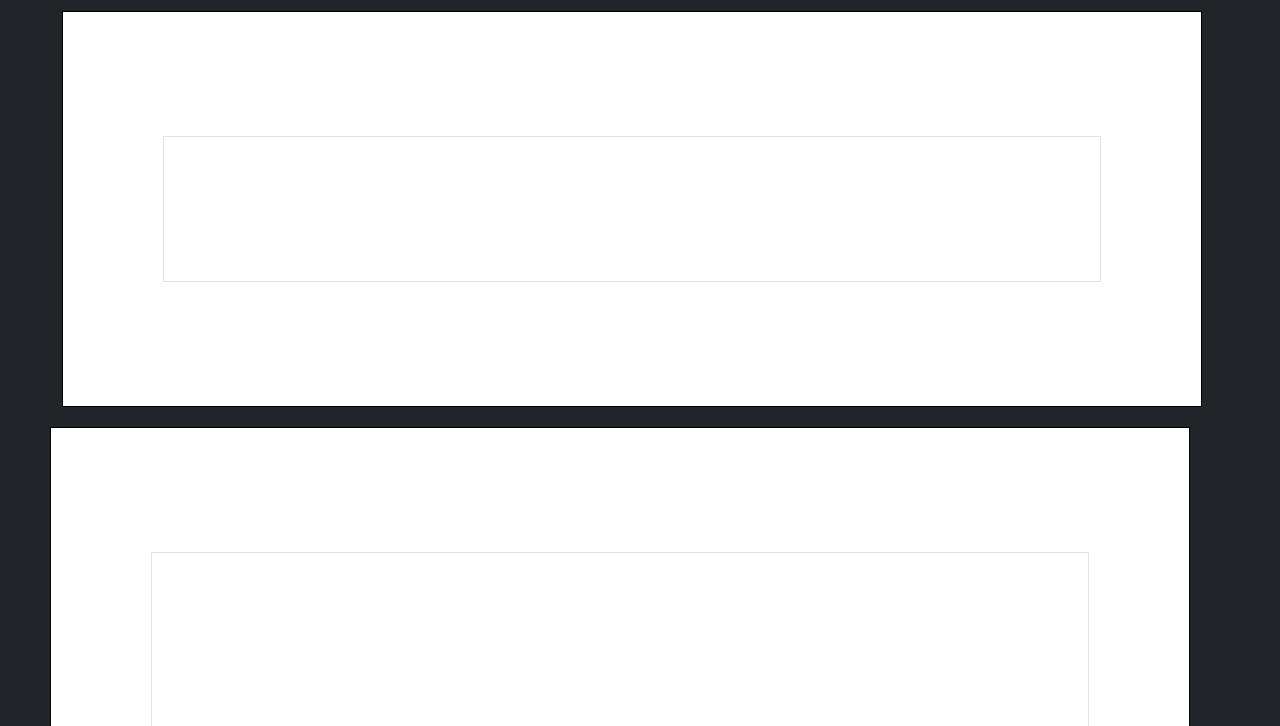
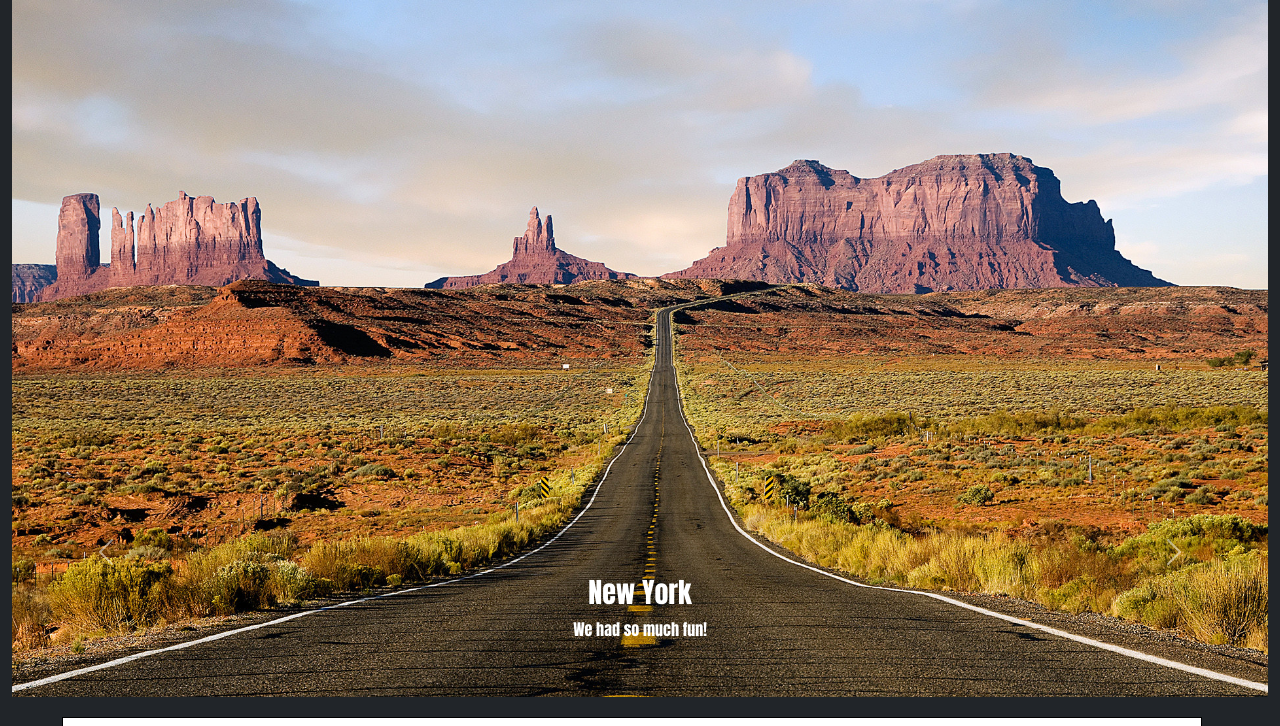
Before and after one commit to arnovcs/arnovcs.github.io, a plain HTML site: page bootstrap-demo/index.html in a window 1280 px wide. Shown: the part 74-800 px from the top of the page. Drawn offline with nearby package versions, Linux system fonts and the light colour scheme; files that its build step writes are made by us from their sources.

Commit message:
images - bootstrap

```diff
--- a/bootstrap-demo/index.html
+++ b/bootstrap-demo/index.html
@@ -14,6 +14,13 @@
 
     <!-- my external css file that overrides bootstrap: (has to be be below the bootstrap links) -->
     <link rel="stylesheet" href="css/style.css">
+
+    <style>
+        h3,
+        p {
+            font-family: Impact, Haettenschweiler, 'Arial Narrow Bold', sans-serif;
+        }
+    </style>
 </head>
 
 <!--
@@ -32,7 +39,7 @@
     the container on the x axis, theres also border,
 -->
 
-<body style="" class="bg-dark text-white">
+<body class="bg-dark text-white">
     <div class="container-fluid">
         <nav style="background-color: darkslategrey;" class="navbar navbar-expand-sm navbar-dark">
             <div class="container-fluid">
@@ -45,6 +52,44 @@
             </div>
         </nav>
 
+        <!--
+        calm carousel
+        data-bs-ride sets carousel to auto scroll
+        -->
+        <div id="demo" class="carousel slide" data-bs-ride="carousel">
+            <!-- carousel slides
+            you have to use bootstrap syntax to adjust width d block sets display to block
+            w-100 sets the width (in this case its is 100%)-->
+            <div class="carousel-inner">
+                <div class="carousel-item active">
+                    <img src="images/4.jpg" alt="LA concert" class="d-block w-100">
+                    <div class="carousel-caption">
+                        <h3>LA</h3>
+                        <p>We had so much fun!</p>
+                    </div>
+                </div>
+                <div class="carousel-item active">
+                    <img src="images/5.jpg" alt="LA concert" class="d-block w-100">
+                    <div class="carousel-caption">
+                        <h3>Chicago</h3>
+                        <p>We had so much fun!</p>
+                    </div>
+                </div>
+                <div class="carousel-item active">
+                    <img src="images/6.jpg" alt="LA concert" class="d-block w-100">
+                    <div class="carousel-caption">
+                        <h3>New York</h3>
+                        <p>We had so much fun!</p>
+                    </div>
+                </div>
+            </div>
+            <!-- data bs target ties it to the carousel -->
+            <button class="carousel-control-prev" type="button" data-bs-target="#demo" data-bs-slide="prev">
+                <span class="carousel-control-prev-icon"></span>
+            </button>
+            <button class="carousel-control-next" type="button" data-bs-target="#demo" data-bs-slide="next">
+                <span class="carousel-control-next-icon"></span>
+            </button>
 
             <div class="container">
                 <div class="row p-4 m-4 mx-auto border">
@@ -93,8 +138,6 @@
                 <strong>Sucess!</strong> Thank you for cooperating
             </div>
         </div>
-
-
 </body>
 
 </html>
```
Also changed, not shown: bootstrap-demo/images/1.jpg (added), bootstrap-demo/images/2.jpg (added), bootstrap-demo/images/3.jpg (added), bootstrap-demo/images/4.jpg (added), bootstrap-demo/images/5.jpg (added), bootstrap-demo/images/6.jpg (added), bootstrap-demo/images/coco1.jpg (added), bootstrap-demo/images/coco2.jpg (added), bootstrap-demo/images/coco3.jpg (added), bootstrap-demo/images/concert.jpg (added), bootstrap-demo/images/guitar.jpg (added), bootstrap-demo/images/la.jpg (added). Lines whose indentation alone changed are shown as unchanged.
